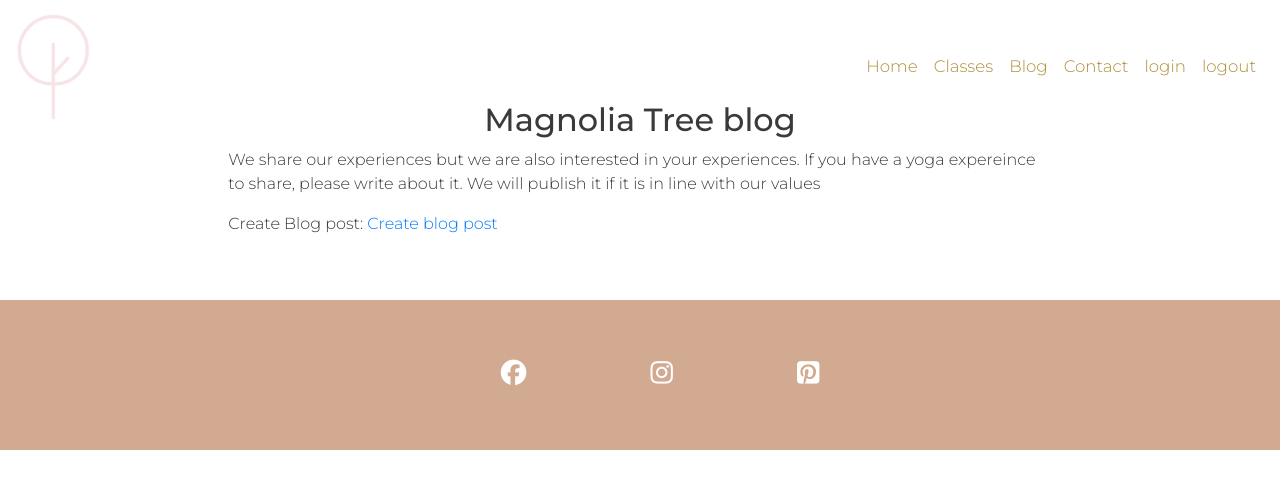
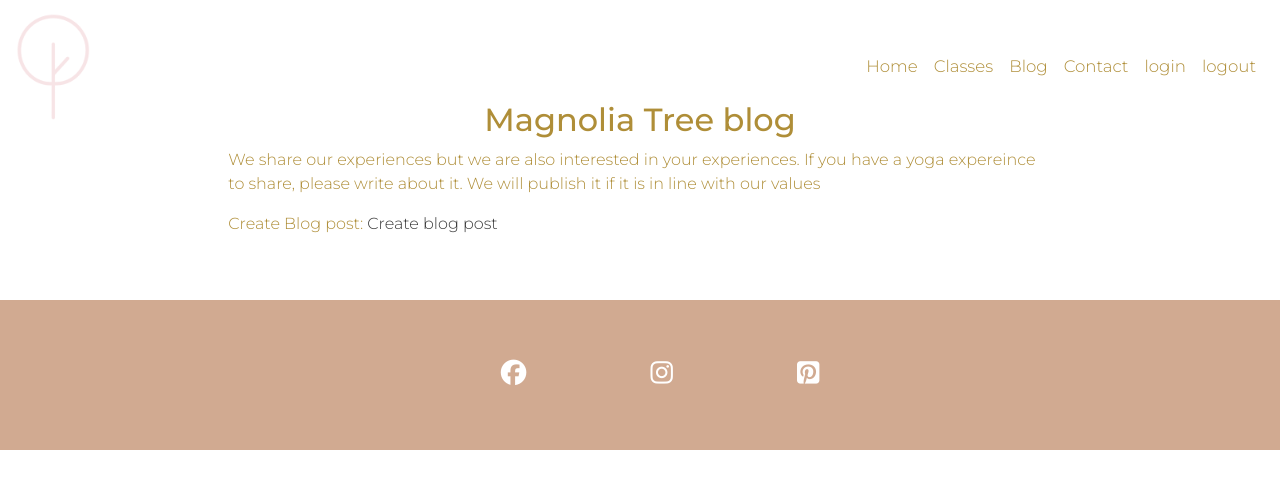
Before and after one commit to AngelicaGuimaraes/P4_magnolia_tree_blog, a Django app: page /blog/ in a window 1280 px wide. Shown: the top 489 px of the page. Run offline with Django 3.2, Linux system fonts and the light colour scheme; data that the repository does not hold is empty; some libraries are stand-ins or nearby versions.

Commit message:
add css content for blog page to style file

```diff
--- a/static/css/style.css
+++ b/static/css/style.css
@@ -82,3 +82,25 @@ footer {
     padding: 60px;
     color: white;
 }
+
+/* Blog images */
+
+.blog-picture {
+    width: 100%;
+}
+
+/* Blog link */
+
+.blog-link {
+    color: #af8e38;
+}
+
+/* blog header */
+
+.blog-header {
+    color: #af8e38;
+}
+
+.blog-header a {
+    color: #3a3a3a;
+}
```
